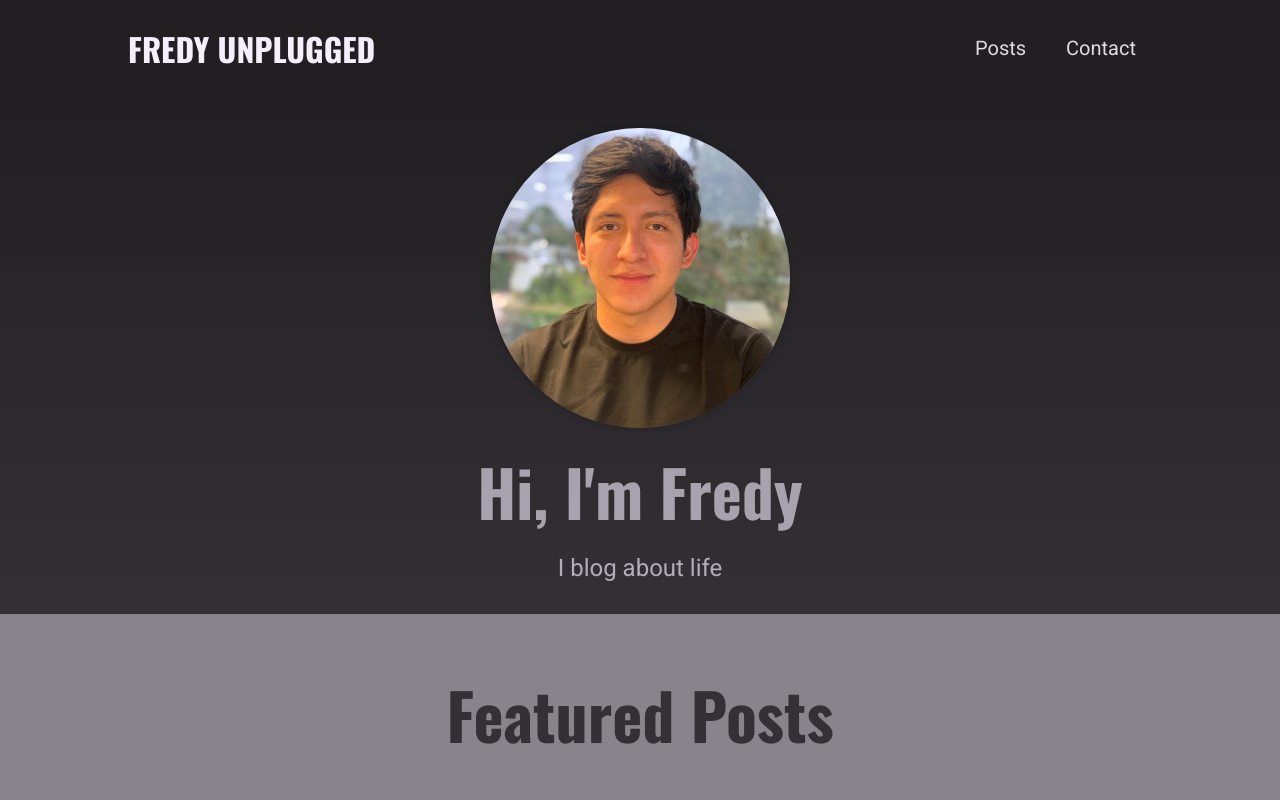
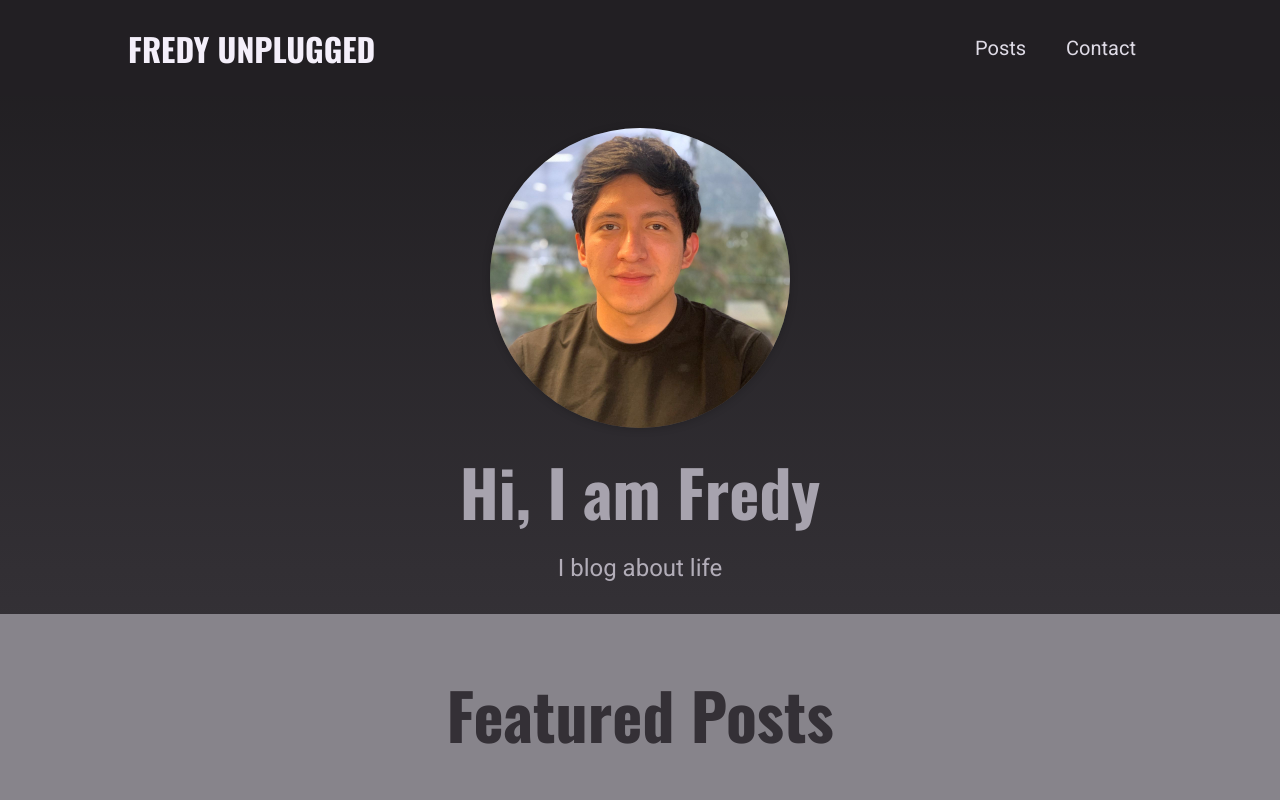
Before and after one commit to fredyvelasquezgt/personal-blog-next-js, a Next.js app: page / in a window 1280 px wide. Shown: the top 800 px of the page. Built offline with nearby package versions, Linux system fonts and the light colour scheme.

Commit message:
optimize languages

```diff
--- a/components/home-page/hero.js
+++ b/components/home-page/hero.js
@@ -13,7 +13,7 @@ function Hero() {
           height={300}
         />
       </div>
-      <h1>Hi, I'm Fredy</h1>
+      <h1>Hi, I am Fredy</h1>
       <p>I blog about life</p>
     </section>
   );
--- a/pages/index.js
+++ b/pages/index.js
@@ -10,7 +10,7 @@ function HomePage(props) {
   return (
     <Fragment>
       <Head>
-        <title>Fredy's blog</title>
+        <title>Fredy</title>
         <meta name="description"
         content="I post about interesting stuff"
         />
```
Also changed, not shown: components/posts/post-detail/post-content.js (+9 -2 lines).
